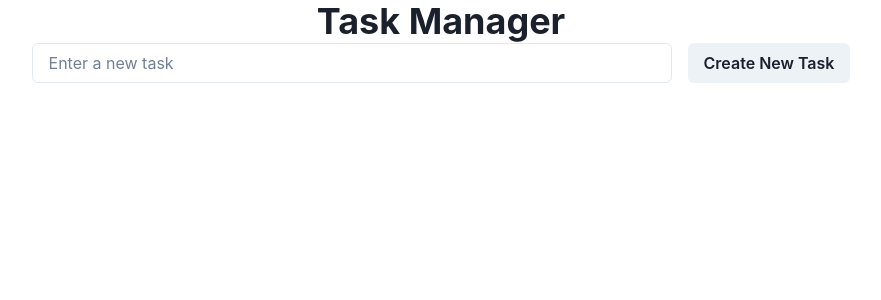
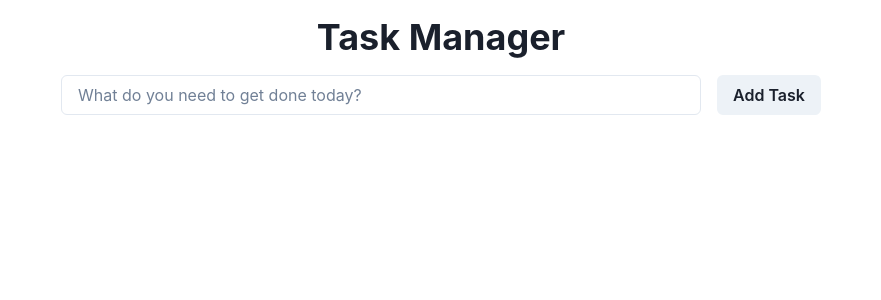
Before and after one commit to AlexandroM1234/Task-Manager, a React (Create React App) app in the folder client/: page / in a window 1280 px wide. Shown: the top 300 px of the page, without its empty margins (199-1080 px from the left). Built offline with nearby package versions, Linux system fonts and the light colour scheme.

Commit message:
more ui updates

```diff
--- a/client/src/App.tsx
+++ b/client/src/App.tsx
@@ -6,8 +6,8 @@ import TaskForm from "./Components/TaskForm";
 
 export const App: React.FC = () => (
   <ChakraProvider theme={theme}>
-    <Box textAlign="center" fontSize="xl">
-      <Flex justifyContent={"center"}>
+    <Box textAlign="center">
+      <Flex marginY={4} justifyContent={"center"}>
         <Heading>Task Manager</Heading>
       </Flex>
       <TaskForm />
--- a/client/src/Components/EditTask.tsx
+++ b/client/src/Components/EditTask.tsx
@@ -1,7 +1,7 @@
 import React from "react";
 import { useAppDispatch } from "../Redux/hooks";
 import { useForm, SubmitHandler } from "react-hook-form";
-import { Button, Input, Flex, Box, Tooltip } from "@chakra-ui/react";
+import { Button, Input, Flex, Box, Tooltip, CardBody } from "@chakra-ui/react";
 import { CheckIcon, CloseIcon } from "@chakra-ui/icons";
 
 interface Props {
@@ -38,7 +38,7 @@ const EditTask: React.FC<Props> = ({ id, edit, name, setEdit }) => {
           <Input width={"100%"} {...register("name")} isRequired />
         </Box>
 
-        <Box>
+        <Box width={["75%", "50%"]}>
           <Tooltip label="Update Task">
             <Button type="submit" marginX={2}>
               <CheckIcon />
--- a/client/src/Components/TaskCard.tsx
+++ b/client/src/Components/TaskCard.tsx
@@ -20,7 +20,7 @@ const TaskCard: React.FC<Props> = ({ id, name }) => {
 
   return (
     <Card
-      width={"50%"}
+      width={["85%", "50%"]}
       padding={4}
       marginY={2}
       variant={"outline"}
@@ -34,7 +34,7 @@ const TaskCard: React.FC<Props> = ({ id, name }) => {
         <Text width={"50%"}>{name}</Text>
       )}
       {!edit ? (
-        <Box>
+        <Box width={"50%"}>
           <Tooltip label="Edit Task">
             <Button onClick={() => setEdit(!edit)} marginX={2}>
               <EditIcon />
--- a/client/src/Components/TaskForm.tsx
+++ b/client/src/Components/TaskForm.tsx
@@ -30,15 +30,15 @@ const TaskForm: React.FC = () => {
   return (
     /* "handleSubmit" will validate your inputs before invoking "onSubmit" */
     <form onSubmit={handleSubmit(onSubmit)}>
-      <Flex justifyContent={"center"}>
+      <Flex justifyContent={"center"} marginY={2}>
         <Input
           width={"50%"}
           {...register("name")}
-          placeholder="Enter a new task"
+          placeholder="What do you need to get done today?"
           isRequired
         />
         <Button marginLeft={4} type="submit">
-          Create New Task
+          Add Task
         </Button>
       </Flex>
     </form>
```
